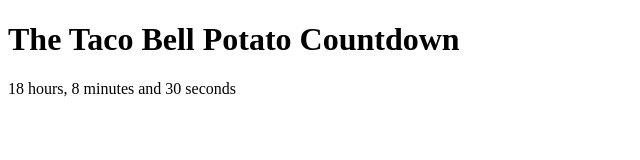
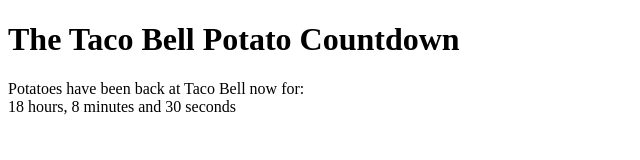
Before and after one commit to mayorbyrne/taco-bell-potato-countdown, a plain HTML site: page index.html in a window 1280 px wide. Shown: the whole page, without its empty margins (0-640 px from the left). Drawn offline with Linux system fonts and the light colour scheme.

Commit message:
add clarification since countdown has expired

```diff
--- a/index.html
+++ b/index.html
@@ -11,6 +11,7 @@
 
   <body>
     <h1>The Taco Bell Potato Countdown</h1>
+    <div>Potatoes have been back at Taco Bell now for:</div>
     <div id="countdown"></div>
   </body>
 
```
